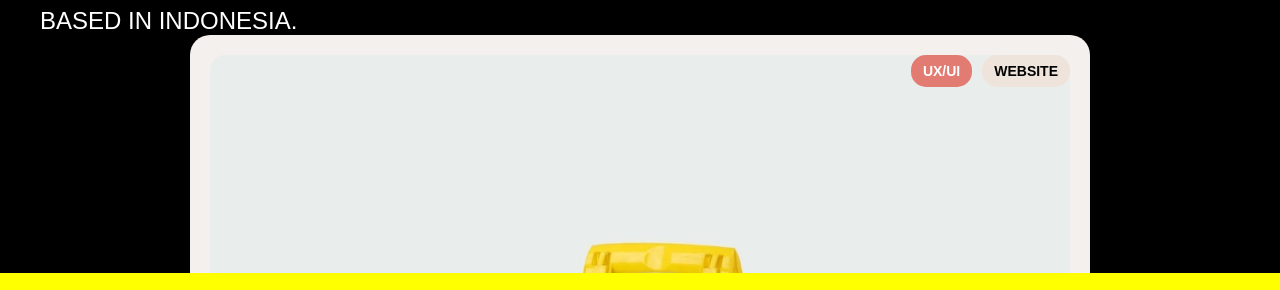
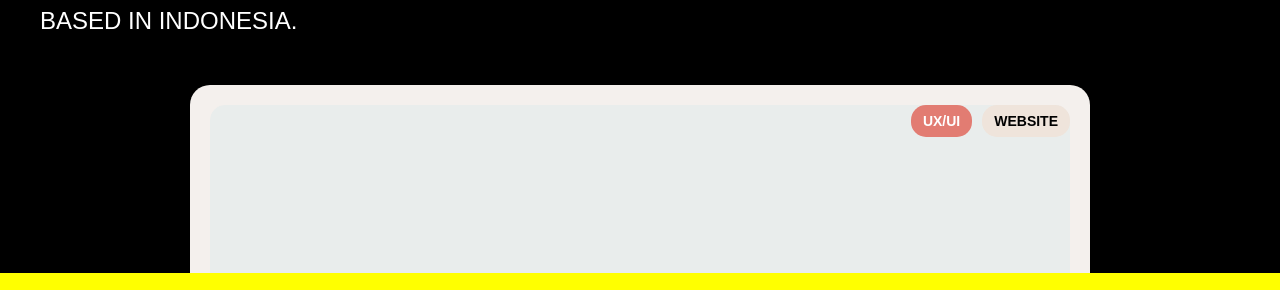
Before and after one commit to vinividivicilala/aadfgg, a plain HTML site: page index.html in a window 1280 px wide. Shown: the part 177-467 px from the top of the page. Drawn offline with Linux system fonts and the light colour scheme.

Commit message:
Update index.html

```diff
--- a/index.html
+++ b/index.html
@@ -226,6 +226,8 @@
             margin: 0 auto;
             text-align: center;
             position: relative;
+		  margin-bottom: 50px; /* Bisa ubah angkanya sesuai keinginan */
+				    margin-top: 50px; /* Atur jarak dari atas */
         }
         .image-container {
             width: 100%;
```
